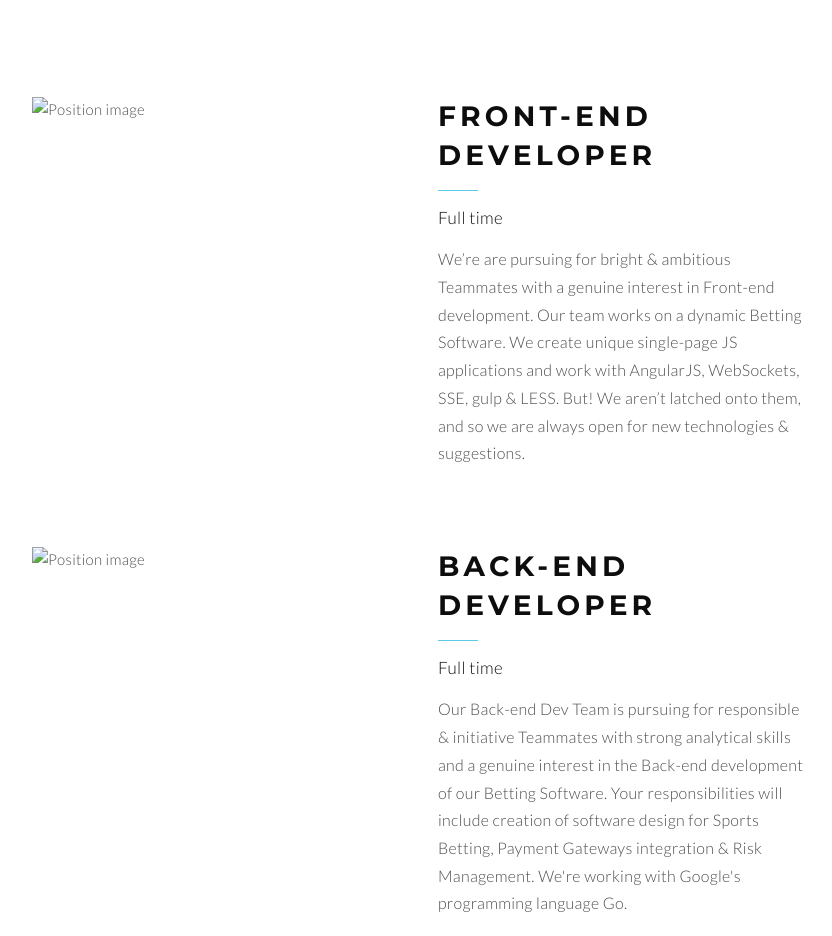
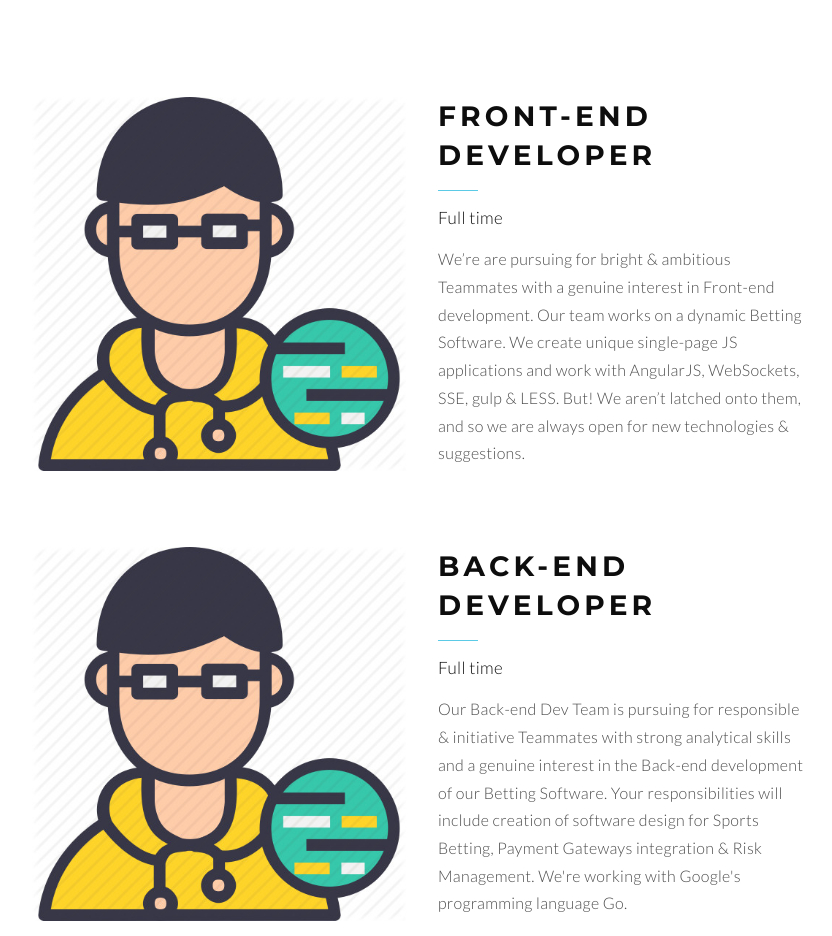
Before and after one commit to advbet/advbet.github.io, a plain HTML site: page index.html in a window 1280 px wide. Shown: the part 1673-2609 px from the top of the page, without its empty margins (218-1050 px from the left). Drawn offline with nearby package versions, Linux system fonts and the light colour scheme; some packages are replaced by stand-ins of ours; a script that the page names is missing.

Commit message:
Update index.html

```diff
--- a/index.html
+++ b/index.html
@@ -262,7 +262,7 @@
         </header>
         <article class="hiring-item flex">
             <div class="hiring-item-left flex-split">
-                <img class="responsive-image" src="./images/progammer.jpg" alt="Position image" />
+                <img class="responsive-image" src="./images/programmer.jpg" alt="Position image" />
             </div>
             <div class="flex-split">
                 <h4 class="up">Front-end developer</h4>
@@ -275,7 +275,7 @@
         </article>
         <article class="hiring-item flex">
             <div class="hiring-item-left flex-split">
-                <img class="responsive-image" src="./images/progammer.jpg" alt="Position image" />
+                <img class="responsive-image" src="./images/programmer.jpg" alt="Position image" />
             </div>
             <div class="flex-split">
                 <h4 class="up">Back-end developer</h4>
```
